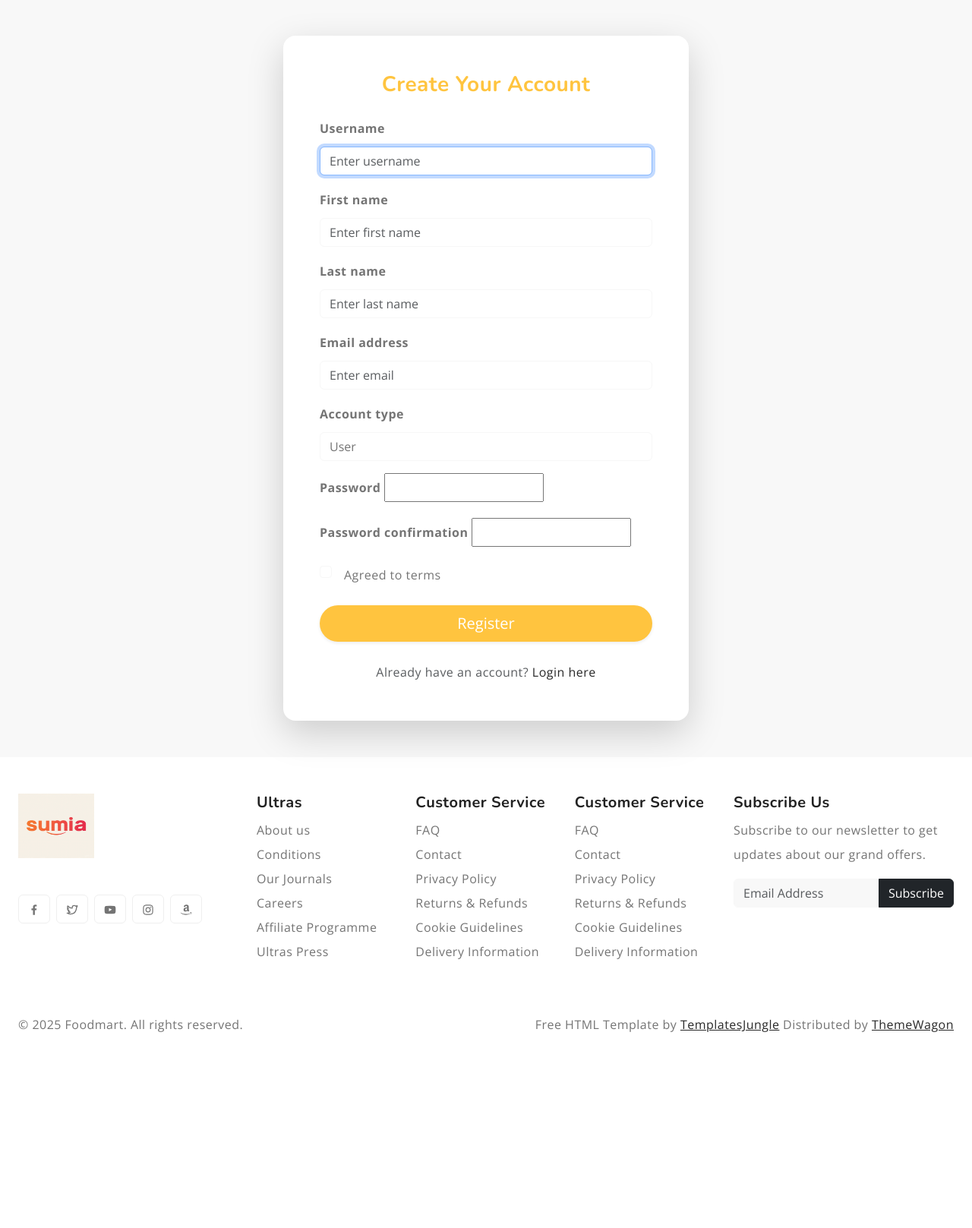
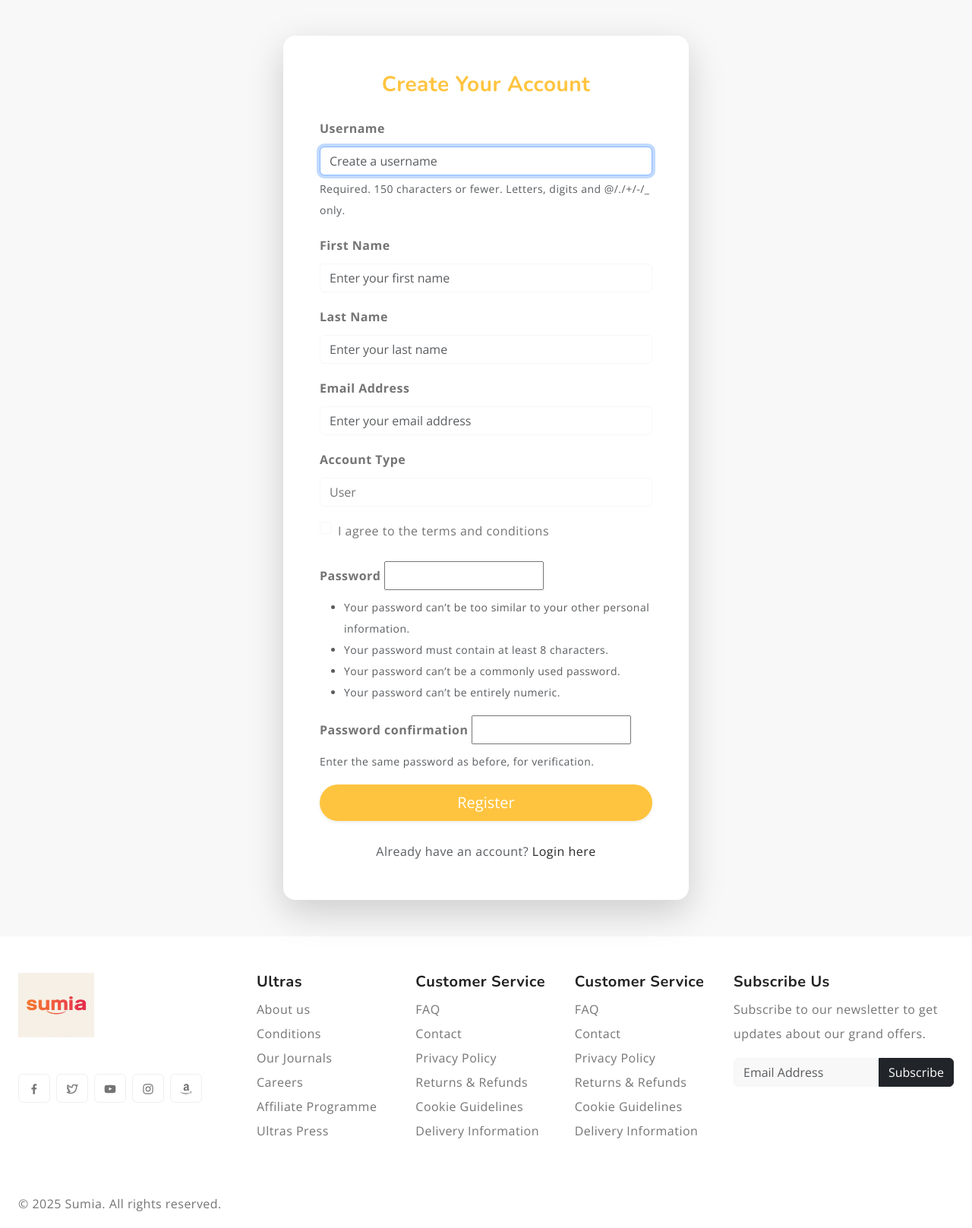
Before and after one commit to David-Ibitokun/AptechDjangoClass, a Django app: page /auth/register/ in a window 1280 px wide. Shown: the part 242-1859 px from the top of the page at 76% size. Before the commit the page ends 1601 px from the top, so only its background shows below. Run offline with Django 5.2, Linux system fonts and the light colour scheme.

```diff
--- a/authentications/forms.py
+++ b/authentications/forms.py
@@ -1,25 +1,62 @@
+# authentications/forms.py
+
 from django import forms
 from django.contrib.auth.forms import UserCreationForm
 from .models import UsersRegistration
 
 class UsersRegistrationForm(UserCreationForm):
+    first_name = forms.CharField(
+        label='First Name',
+        max_length=30,
+        required=True,
+        widget=forms.TextInput(attrs={'class': 'form-control', 'placeholder': 'Enter your first name'})
+    )
+    last_name = forms.CharField(
+        label='Last Name',
+        max_length=150,
+        required=True,
+        widget=forms.TextInput(attrs={'class': 'form-control', 'placeholder': 'Enter your last name'})
+    )
+    email = forms.EmailField(
+        label='Email Address',
+        required=True,
+        widget=forms.EmailInput(attrs={'class': 'form-control', 'placeholder': 'Enter your email address'})
+    )
+    account_type = forms.ChoiceField(
+        label='Account Type',
+        choices=UsersRegistration.ACCOUNT_CHOICES,
+        widget=forms.Select(attrs={'class': 'form-control'})
+    )
     agreed_to_terms = forms.BooleanField(
+        label='I agree to the terms and conditions',
         required=True,
         widget=forms.CheckboxInput(attrs={'class': 'form-check-input'})
     )
 
-    class Meta:
+    class Meta(UserCreationForm.Meta):
         model = UsersRegistration
-        fields = [
-            'username', 'first_name', 'last_name', 'email',
-            'account_type', 'agreed_to_terms', 'password1', 'password2'
-        ]
+        fields = (
+            'username',
+            'first_name',
+            'last_name',
+            'email',
+            'account_type',
+            'agreed_to_terms',
+            # password1 and password2 are implicitly included by UserCreationForm.Meta
+        )
+
+        # You can set widgets for password fields directly here if you want
+        # to ensure the 'form-control' class is applied.
         widgets = {
-            'username': forms.TextInput(attrs={'class': 'form-control', 'placeholder': 'Enter username'}),
-            'first_name': forms.TextInput(attrs={'class': 'form-control', 'placeholder': 'Enter first name'}),
-            'last_name': forms.TextInput(attrs={'class': 'form-control', 'placeholder': 'Enter last name'}),
-            'email': forms.EmailInput(attrs={'class': 'form-control', 'placeholder': 'Enter email'}),
-            'account_type': forms.Select(attrs={'class': 'form-control'}),
-            'password1': forms.PasswordInput(attrs={'class': 'form-control', 'placeholder': 'Enter password'}),
+            'username': forms.TextInput(attrs={'class': 'form-control', 'placeholder': 'Create a username'}),
+            'password': forms.PasswordInput(attrs={'class': 'form-control', 'placeholder': 'Create a password'}),
             'password2': forms.PasswordInput(attrs={'class': 'form-control', 'placeholder': 'Confirm password'}),
         }
+
+    # Remove or comment out the __init__ method if you use the widgets in Meta
+    # def __init__(self, *args, **kwargs):
+    #     super().__init__(*args, **kwargs)
+    #     self.fields['password'].widget.attrs.update({'class': 'form-control', 'placeholder': 'Create a password'})
+    #     self.fields['password2'].widget.attrs.update({'class': 'form-control', 'placeholder': 'Confirm password'})
+    #     self.fields['password'].help_text = ''
+    #     self.fields['password2'].help_text = ''
--- a/authentications/views.py
+++ b/authentications/views.py
@@ -1,15 +1,28 @@
 from django.shortcuts import render, redirect
-from django.contrib.auth import login
+from django.contrib.auth import login, authenticate, logout
 from django.contrib import messages
-from .forms import UsersRegistrationForm
+from django.contrib.auth.forms import AuthenticationForm
+from django.contrib.auth.decorators import login_required
+
+from .forms import UsersRegistrationForm # Import your custom registration form
+# Assuming 'pages' is another app and Product is defined there
+from pages.models import Product # Ensure this import path is correct for your project structure
+
 
 def register_user(request):
+    """
+    Handles user registration.
+    - If POST request, attempts to validate and save the new user.
+    - If GET request, displays an empty registration form.
+    """
     if request.method == 'POST':
         form = UsersRegistrationForm(request.POST)
         if form.is_valid():
             user = form.save()
-            messages.success(request, "Registration successful. Please log in.")
-            return redirect('login')
+            # Optionally, log in the user immediately after registration
+            # login(request, user) # Uncomment if you want to auto-login
+            messages.success(request, "Registration successful. You can now log in.")
+            return redirect('login') # Redirect to the login page
         else:
             messages.error(request, "Please correct the errors below.")
     else:
@@ -18,16 +31,18 @@ def register_user(request):
     return render(request, 'register.html', {'form': form})
 
 
+def login_user(request):
+    """
+    Handles user login.
+    - If POST request, attempts to authenticate the user.
+    - If GET request, displays the login form.
+    """
+    if request.user.is_authenticated: # If already logged in, redirect to dashboard
+        if request.user.account_type == 'vendor':
+            return redirect('vendor_dashboard')
+        else:
+            return redirect('user_dashboard')
 
-
-from django.contrib.auth import authenticate, login
-from django.shortcuts import render, redirect
-from django.contrib import messages
-from .forms import UsersRegistrationForm
-from django.contrib.auth.forms import AuthenticationForm
-
-
-def login_user(request):
     if request.method == 'POST':
         form = AuthenticationForm(request, data=request.POST)
         if form.is_valid():
@@ -47,37 +62,44 @@ def login_user(request):
             else:
                 messages.error(request, "Invalid username or password.")
         else:
-            messages.error(request, "Invalid credentials.")
+            # This message is shown if the form itself is not valid (e.g., empty fields)
+            messages.error(request, "Please enter your username and password.")
     else:
         form = AuthenticationForm()
 
     return render(request, 'login.html', {'form': form})
 
 
-
-from django.contrib.auth import logout
-from django.contrib import messages
-
 def logout_user(request):
+    """
+    Logs out the current user and redirects to the login page.
+    """
     logout(request)
     messages.success(request, "You have been logged out successfully.")
     return redirect('login')
 
 
-
-from django.contrib.auth.decorators import login_required
-from django.shortcuts import render, redirect
-from pages.models import Product
-
 @login_required
 def user_dashboard(request):
+    """
+    Displays the user dashboard. Requires login.
+    Redirects to vendor dashboard if the user is a vendor.
+    """
     if request.user.account_type != 'user':
-        return redirect('vendor_dashboard')  # Redirect if vendor tries to access user dashboard
+        messages.warning(request, "You do not have permission to view this page.")
+        return redirect('vendor_dashboard')
     return render(request, 'user_dashboard.html')
+
 
 @login_required
 def vendor_dashboard(request):
+    """
+    Displays the vendor dashboard and lists products created by the vendor. Requires login.
+    Redirects to user dashboard if the user is a regular user.
+    """
+    if request.user.account_type != 'vendor':
+        messages.warning(request, "You do not have permission to view this page.")
+        return redirect('user_dashboard')
+
     products = Product.objects.filter(creator=request.user)
-    if request.user.account_type != 'vendor':
-        return redirect('user_dashboard')  # Redirect if user tries to access vendor dashboard
     return render(request, 'vendor_dashboard.html', {'products': products})
--- a/templates/base.html
+++ b/templates/base.html
@@ -428,11 +428,9 @@
       <div class="container-fluid">
         <div class="row">
           <div class="col-md-6 copyright">
-            <p>© 2025 Foodmart. All rights reserved.</p>
+            <p>© 2025 Sumia. All rights reserved.</p>
           </div>
-          <div class="col-md-6 credit-link text-start text-md-end">
-            <p>Free HTML Template by <a href="https://templatesjungle.com/">TemplatesJungle</a> Distributed by <a href="https://themewagon">ThemeWagon</a></p>
-          </div>
+
         </div>
       </div>
     </div>
--- a/templates/register.html
+++ b/templates/register.html
@@ -10,20 +10,22 @@
           <div class="card-body p-5">
             <h3 class="card-title text-center mb-4 text-primary fw-bold">Create Your Account</h3>
 
-            <!-- ✅ Django Messages -->
             {% if messages %}
+              <div class="mb-3">
               {% for message in messages %}
                 <div class="alert alert-{{ message.tags }} alert-dismissible fade show" role="alert">
                   {{ message }}
                   <button type="button" class="btn-close" data-bs-dismiss="alert" aria-label="Close"></button>
                 </div>
               {% endfor %}
+              </div>
             {% endif %}
 
-            <!-- ✅ Non-field Errors -->
             {% if form.non_field_errors %}
-              <div class="alert alert-danger alert-dismissible fade show" role="alert">
-                {{ form.non_field_errors }}
+              <div class="alert alert-danger alert-dismissible fade show mb-3" role="alert">
+                {% for error in form.non_field_errors %}
+                  <div>{{ error }}</div>
+                {% endfor %}
                 <button type="button" class="btn-close" data-bs-dismiss="alert" aria-label="Close"></button>
               </div>
             {% endif %}
@@ -31,86 +33,41 @@
             <form method="POST" novalidate>
               {% csrf_token %}
 
-              <div class="mb-3">
-                <label class="form-label fw-semibold">{{ form.username.label }}</label>
-                {{ form.username }}
-                {% if form.username.errors %}
-                  <div class="alert alert-danger mt-1" role="alert">
-                    {{ form.username.errors|striptags }}
+              {% for field in form %}
+                {% if field.name == 'agreed_to_terms' %}
+                  <div class="form-check mb-4">
+                    {{ field }} {# This renders the checkbox input #}
+                    <label class="form-check-label" for="{{ field.id_for_label }}">
+                      {{ field.label }}
+                    </label>
+                    {% if field.help_text %}
+                      <div class="form-text text-muted">{{ field.help_text }}</div>
+                    {% endif %}
+                    {% if field.errors %}
+                      <div class="invalid-feedback d-block">
+                        {% for error in field.errors %}
+                          {{ error }}
+                        {% endfor %}
                       </div>
                     {% endif %}
                   </div>
-
+                {% else %}
                   <div class="mb-3">
-                <label class="form-label fw-semibold">{{ form.first_name.label }}</label>
-                {{ form.first_name }}
-                {% if form.first_name.errors %}
-                  <div class="alert alert-danger mt-1" role="alert">
-                    {{ form.first_name.errors|striptags }}
+                    <label for="{{ field.id_for_label }}" class="form-label fw-semibold">{{ field.label }}</label>
+                    {{ field }}
+                    {% if field.help_text %}
+                      <div class="form-text text-muted">{{ field.help_text }}</div>
+                    {% endif %}
+                    {% if field.errors %}
+                      <div class="invalid-feedback d-block">
+                        {% for error in field.errors %}
+                          {{ error }}
+                        {% endfor %}
                       </div>
                     {% endif %}
                   </div>
-
-              <div class="mb-3">
-                <label class="form-label fw-semibold">{{ form.last_name.label }}</label>
-                {{ form.last_name }}
-                {% if form.last_name.errors %}
-                  <div class="alert alert-danger mt-1" role="alert">
-                    {{ form.last_name.errors|striptags }}
-                  </div>
                 {% endif %}
-              </div>
-
-              <div class="mb-3">
-                <label class="form-label fw-semibold">{{ form.email.label }}</label>
-                {{ form.email }}
-                {% if form.email.errors %}
-                  <div class="alert alert-danger mt-1" role="alert">
-                    {{ form.email.errors|striptags }}
-                  </div>
-                {% endif %}
-              </div>
-
-              <div class="mb-3">
-                <label class="form-label fw-semibold">{{ form.account_type.label }}</label>
-                {{ form.account_type }}
-                {% if form.account_type.errors %}
-                  <div class="alert alert-danger mt-1" role="alert">
-                    {{ form.account_type.errors|striptags }}
-                  </div>
-                {% endif %}
-              </div>
-
-              <div class="mb-3">
-                <label class="form-label fw-semibold">{{ form.password1.label }}</label>
-                {{ form.password1 }}
-                {% if form.password1.errors %}
-                  <div class="alert alert-danger mt-1" role="alert">
-                    {{ form.password1.errors|striptags }}
-                  </div>
-                {% endif %}
-              </div>
-
-              <div class="mb-3">
-                <label class="form-label fw-semibold">{{ form.password2.label }}</label>
-                {{ form.password2 }}
-                {% if form.password2.errors %}
-                  <div class="alert alert-danger mt-1" role="alert">
-                    {{ form.password2.errors|striptags }}
-                  </div>
-                {% endif %}
-              </div>
-
-              <!-- ✅ Checkbox: Agreed to Terms -->
-              <div class="form-check mb-4">
-                {{ form.agreed_to_terms }}
-                <label class="form-check-label ms-2">{{ form.agreed_to_terms.label }}</label>
-                {% if form.agreed_to_terms.errors %}
-                  <div class="alert alert-danger mt-1" role="alert">
-                    {{ form.agreed_to_terms.errors|striptags }}
-                  </div>
-                {% endif %}
-              </div>
+              {% endfor %}
 
               <div class="d-grid">
                 <button type="submit" class="btn btn-primary py-2 fs-5 rounded-pill shadow-sm">
@@ -131,12 +88,17 @@
 </section>
 
 <script>
-  setTimeout(() => {
+  // Fade out Django messages after 5 seconds
+  document.addEventListener('DOMContentLoaded', () => {
     const alerts = document.querySelectorAll('.alert');
     alerts.forEach(alert => {
+      setTimeout(() => {
         alert.classList.remove('show');
         alert.classList.add('fade');
+        // Optionally remove the alert from the DOM after fading out
+        alert.addEventListener('transitionend', () => alert.remove());
+      }, 5000);
     });
-  }, 5000);
+  });
 </script>
 {% endblock %}
```
Also changed, not shown: authentications/models.py (+23 -3 lines), templates/vendor_dashboard.html (+31 -44 lines), authentications/migrations/0003_alter_usersregistration_options_and_more.py (added), db.sqlite3. Lines whose indentation alone changed are shown as unchanged.
